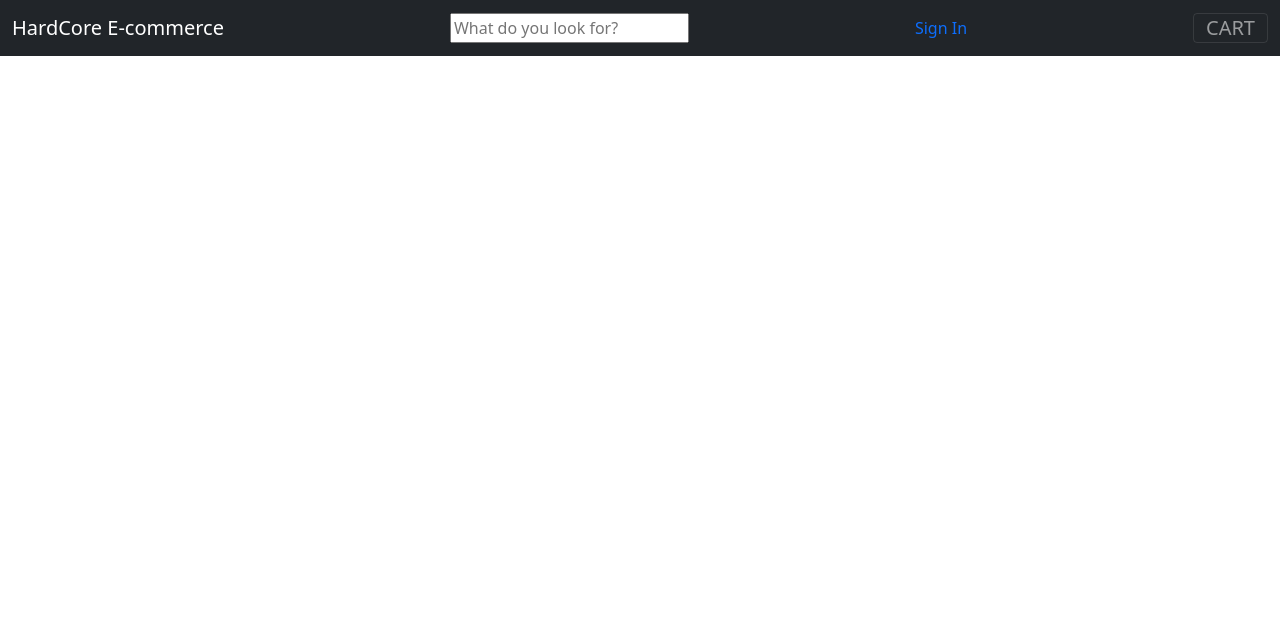
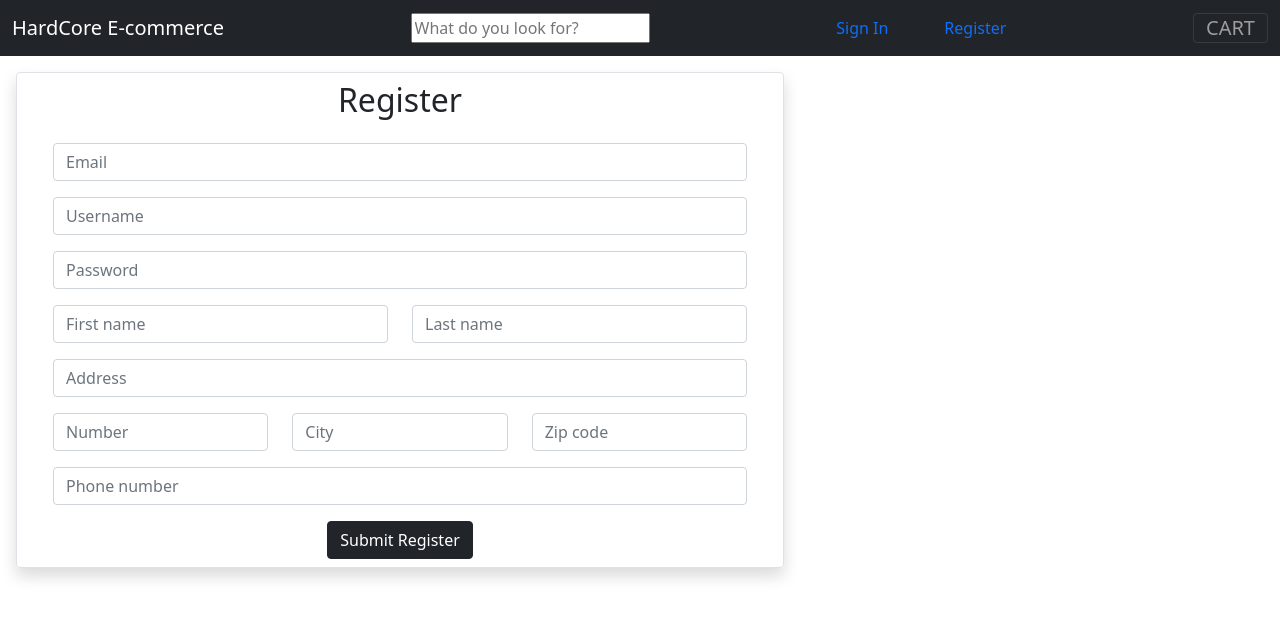
Before and after one commit to hardcore-devs/ecommerce, a React (Create React App) app in the folder ecommerce-react/: page /register in a window 1280 px wide. Shown: the top 618 px of the page. Built offline with nearby package versions, Linux system fonts and the light colour scheme; no server answers.

Commit message:
end 18:00 21-03

```diff
--- a/ecommerce-react/public/index.html
+++ b/ecommerce-react/public/index.html
@@ -7,7 +7,7 @@
     <meta name="theme-color" content="#000000" />
     <meta
       name="description"
-      content="Web site created using create-react-app"
+      content="HardCore ecommerce make for study"
     />
     <link rel="apple-touch-icon" href="%PUBLIC_URL%/logo192.png" />
     <!--
@@ -25,7 +25,7 @@
       Learn how to configure a non-root public URL by running `npm run build`.
     -->
     <link href="https://cdn.jsdelivr.net/npm/bootstrap@5.1.3/dist/css/bootstrap.min.css" rel="stylesheet" integrity="sha384-1BmE4kWBq78iYhFldvKuhfTAU6auU8tT94WrHftjDbrCEXSU1oBoqyl2QvZ6jIW3" crossorigin="anonymous">
-    <title>React App</title>
+    <title>HardCore ecommerce</title>
   </head>
   <body>
     <noscript>You need to enable JavaScript to run this app.</noscript>
--- a/ecommerce-react/src/App.js
+++ b/ecommerce-react/src/App.js
@@ -9,6 +9,7 @@ import Signin from "./components/signin/Signin";
 import Product from "./components/body/products/Product";
 import Profile from "./components/profile/Profile";
 import Checkout from "./components/checkout/Checkout";
+import Signup from "./components/singup/Signup";
 
 function App() {
   // states
@@ -16,7 +17,7 @@ function App() {
   const [searchField, setSearchField] = useState("");
   const [isLogin, setLogin] = useState(false);
   const [userId,setUserId] = useState("");
-  const [cart,setCart] = useState([1,2,3]);
+  const [cart,setCart] = useState([]);
   const [actualProductId, setActualProductId] = useState("");
   const [favorites,setFavorites] = useState([]);
   const [totalValue, setTotalValue] = useState(0.0)
@@ -55,9 +56,7 @@ function App() {
       return previousFavState.filter((id)=>{return id !==itemId})
     })
   };
-  const sumValue = ()=>{
-
-  }
+  const sumValue = ()=>{}
 
 
   //catch products and fill productsstate
@@ -69,12 +68,11 @@ function App() {
 
   //
   const filteredProducts = products.filter((product) => {
-    return product.title.toLowerCase().includes(searchField.toLowerCase());
+    return product.title.toLowerCase().includes(searchField.toLowerCase()) || product.category.toLowerCase().includes(searchField.toLowerCase())
   });
   //
   return (
     <div className="App text-center">
-      <BrowserRouter>
       <NavBarP
         onSearchChange={onSearchChange}
         searchField={searchField}
@@ -83,9 +81,7 @@ function App() {
         rmCartItem={onRemoveFromCart}
         totalValue={totalValue}
       />
-
       <Routes>
-
         <Route path="/"
           element={<Body
             products={filteredProducts}
@@ -94,7 +90,6 @@ function App() {
             addToFav={onAddToFav} />
           }
         />
-
         <Route path="signin"
           element={
             <Signin
@@ -102,7 +97,6 @@ function App() {
             />
           }
         />
-
         <Route path="product/:id"
           element={
             <Product
@@ -111,7 +105,6 @@ function App() {
             />
           }
         />
-
         <Route path="profile"
           element={
             <Profile
@@ -119,7 +112,6 @@ function App() {
             />
           }
         />
-
         <Route path="checkout"
           element={
             <Checkout
@@ -130,11 +122,10 @@ function App() {
             />
           }
         />
+        <Route path="register" element={<Signup/>}/>
+      </Routes>
+      {/* <Footer /> */}
 
-      </Routes>
-
-      {/* <Footer /> */}
-      </BrowserRouter>
     </div>
   );
 }
--- a/ecommerce-react/src/components/NavBarP/CartContent.jsx
+++ b/ecommerce-react/src/components/NavBarP/CartContent.jsx
@@ -16,7 +16,7 @@ export const CartContent=({cart,rmCartItem})=>{
     return(
         <div>
             <ListGroup>
-                {itemcart}
+                {itemcart?itemcart:<p>you dont have ane products yet</p>}
             </ListGroup>
             <div>
 
--- a/ecommerce-react/src/components/NavBarP/CartItem.js
+++ b/ecommerce-react/src/components/NavBarP/CartItem.js
@@ -1,4 +1,5 @@
 import { useEffect, useState } from "react"
+import { Button } from "react-bootstrap";
 
 const CartItem=({itemId, rmCartItem})=>{
 
@@ -21,7 +22,7 @@ const CartItem=({itemId, rmCartItem})=>{
             <img alt="item" src={product.image} width="50px"className="p-1"/>
             <div className="p-1">{product.title || "title" }</div>
             <div className="p-1">{product.price}</div>
-            <button onClick={rmItemHandler}>x</button>
+            <Button variant="dark" onClick={rmItemHandler}>x</Button>
         </div>
 
     )
--- a/ecommerce-react/src/components/NavBarP/NavBarP.jsx
+++ b/ecommerce-react/src/components/NavBarP/NavBarP.jsx
@@ -1,8 +1,10 @@
 // import "./NavBarP.css"
 
-import { Navbar,Container,Offcanvas, NavLink } from "react-bootstrap";
+import { Navbar,Container,Offcanvas,NavLink} from "react-bootstrap";
+import { Link  } from "react-router-dom";
 
 import { CartContent } from "./CartContent";
+import UserConnection from "./UserConnection";
 
 
 const NavBarP = ({onSearchChange,isLogin,cart, rmCartItem}) =>{
@@ -15,6 +17,17 @@ const NavBarP = ({onSearchChange,isLogin,cart, rmCartItem}) =>{
         <Navbar bg="dark" variant="dark" expand={false} sticky="top">
             <Container fluid>
                 <Navbar.Brand href="/">HardCore E-commerce</Navbar.Brand>
+                {/* <InputGroup className="mb-3">
+                    <FormControl
+                    placeholder="Search"
+                    aria-label="Search"
+                    aria-describedby="basic-addon2"
+                    onChange={onSearchAction}
+                    />
+                    <Button variant="outline-secondary" id="button-addon2">
+                    Button
+                    </Button>
+                </InputGroup> */}
                 <form>
                 <input
                 type="search"
@@ -22,10 +35,8 @@ const NavBarP = ({onSearchChange,isLogin,cart, rmCartItem}) =>{
                 onChange={onSearchAction}/>
                 {/* <input type="submit">submit</input> */}
                 </form>
-                {isLogin?
-                <NavLink href='/profile'>Profile</NavLink>
-                :<NavLink href='/signin'>Sign In</NavLink>
-                }
+                <UserConnection isLogin={isLogin}/>
+
 
                 <Navbar.Toggle aria-controls="offcanvasNavbar" > CART</Navbar.Toggle>
                 <Navbar.Offcanvas
@@ -40,7 +51,9 @@ const NavBarP = ({onSearchChange,isLogin,cart, rmCartItem}) =>{
                 <Offcanvas.Body>
                     <CartContent cart={cart} rmCartItem={rmCartItem}/>
 
-                    <a href="/checkout">Proceed to checkout</a>
+                    <NavLink href="checkout">checkout</NavLink>
+                    {/* <NavLink path="/checkout">Proceed to checkout</NavLink> */}
+
 
                 </Offcanvas.Body>
                 </Navbar.Offcanvas>
--- /dev/null
+++ b/ecommerce-react/src/components/NavBarP/UserConnection.js
@@ -0,0 +1,27 @@
+import { Col, NavLink, Row } from "react-bootstrap";
+
+const UserConnection = ({isLogin})=>{
+
+    if (isLogin){
+        return(
+            <NavLink href='profile'>Profile</NavLink>
+        )
+    } else {
+        return (
+            <div>
+                <Row >
+                    <Col>
+                    <NavLink href='signin'>Sign In</NavLink>
+                    </Col>
+
+                    <Col>
+                        <NavLink href="register">Register</NavLink>
+                    </Col>
+                </Row>
+            </div>
+        )
+    }
+
+
+};
+export default UserConnection;
--- a/ecommerce-react/src/components/signin/Signin.jsx
+++ b/ecommerce-react/src/components/signin/Signin.jsx
@@ -2,11 +2,11 @@ import { useState } from "react";
 import { Form, Button } from "react-bootstrap";
 
 const Signin = ({onLogin}) =>{
-    const [enteredEmail,setEnteredEmail]=useState("");
+    const [enteredUsername,setEnteredUsername]=useState("");
     const [enteredPassword,setEnteredPassword] = useState("")
 
-    const onEmailChange = (event)=>{
-        setEnteredEmail(event.target.value)
+    const onUsernameChange = (event)=>{
+        setEnteredUsername(event.target.value)
     }
     const onPasswordChange = (event)=>{
         setEnteredPassword(event.target.value)
@@ -18,27 +18,27 @@ const Signin = ({onLogin}) =>{
             method: "POST",
             headers: {'Content-Type':'Application/json'},
             body: JSON.stringify({
-                username: enteredEmail,
+                username: enteredUsername,
                 password: enteredPassword
             })
         })
         .then(res=>res.json())
-        .then(user=> {
-            if (user.id){
-                onLogin(user.id)
-            }
-        })
-        .catch(err=>console.log(err))
+        .then(json=> console.log(json))
+        //     if (user.id){
+        //         onLogin(user.id)
+        //     } else {
+        //         console.log("user dont exist")
+        //     }
+        // })
+        // .catch(err=>console.log(err))
     }
     return(
         <div className="container position-absolute top-50 start-50 translate-middle shadow p-4 rounded text-start" style={{"width":"30rem"}}>
             <Form >
                 <Form.Group className="mb-3" controlId="formBasicEmail">
-                    <Form.Label>Email address</Form.Label>
-                    <Form.Control type="email" placeholder="Enter email" onChange={onEmailChange}/>
-                    <Form.Text className="text-muted">
-                    We'll never share your email with anyone else.
-                    </Form.Text>
+                    <Form.Label>Username</Form.Label>
+                    <Form.Control type="name" placeholder="Enter username" onChange={onUsernameChange}/>
+
                 </Form.Group>
 
                 <Form.Group className="mb-3" controlId="formBasicPassword">
@@ -49,10 +49,10 @@ const Signin = ({onLogin}) =>{
                     <Form.Check type="checkbox" label="Check me out" />
                 </Form.Group>
                 <div className="d-flex justify-content-around">
-                <Button variant="dark" type="submit">
+                <Button variant="dark"  onClick={onSigninSubmit}>
                     Sign in
                 </Button>
-                <Button variant="dark" onClick={onSigninSubmit}>Sign Up</Button>
+                <Button variant="dark" ><a href="register">Register</a></Button>
                 </div>
 
             </Form>
--- /dev/null
+++ b/ecommerce-react/src/components/singup/Signup.js
@@ -0,0 +1,146 @@
+import {  useState } from "react";
+import { Button, Col, Form, Row } from "react-bootstrap";
+
+const Signup =()=>{
+    const [email,setEmail]=useState("");
+    const [username,setUsername]=useState("");
+    const [password,setPassword]=useState("");
+    const [name,setName]=useState({firstname:"",lastname:""});
+    const [address,setAddress]=useState({
+        city:"",
+        street:"",
+        number:"",
+        zipcode:"",
+        geolocation:{lat:"",long:""}
+    });
+    const [phone,setPhone]=useState("");
+
+    const onEmailChange=(event)=>{
+        setEmail(event.target.value)
+    }
+    const onUsernameChange=(event)=>{
+        setUsername(event.target.value)
+    }
+    const onPasswordChange=(event)=>{
+        setPassword(event.target.value)
+    }
+    const onFirstnameChange=(event)=>{
+        let firstName = event.target.value
+        setName((prevState)=>{return{...prevState,firstname:firstName}})
+    }
+    const onLastnameChange=(event)=>{
+        let lastName = event.target.value
+        setName((prevState)=>{return{...prevState,lastname:lastName}})
+    }
+    const onCityChange=(event)=>{
+        let city = event.target.value
+        setAddress((prevState)=>{return {...prevState,city:city}})
+    }
+    const onStreetChange=(event)=>{
+        let street = event.target.value
+        setAddress((prevState)=>{return {...prevState,street:street}})
+    }
+    const onNumberChange=(event)=>{
+        let number = event.target.value
+        setAddress((prevState)=>{return {...prevState,number:number}})
+    }
+    const onZipChange=(event)=>{
+        let zip = event.target.value
+        setAddress((prevState)=>{return {...prevState,zipcode:zip}})
+    }
+    const onPhoneChange=(event)=>{
+        setPhone(event.target.value)
+    }
+
+
+
+
+
+    const onSubmitRegister =()=>{
+        fetch('https://fakestoreapi.com/users',{
+            method:"POST",
+            headers: {"Content-Type": "application/json"},
+            body:JSON.stringify(
+                {
+                    email:email,
+                    username:username,
+                    password:password,
+                    name:{
+                        firstname:name.firstname,
+                        lastname:name.lastname
+                    },
+                    address:{
+                        city:address.city,
+                        street:address.street,
+                        number:3,
+                        zipcode:address.zipcode,
+                        geolocation:{
+                            lat: address.geolocation.lat,
+                            long: address.geolocation.long
+                        }
+                    },
+                    phone:phone
+                }
+            )
+        })
+        .then(res=>res.json())
+        .then(json=>{return console.log(json)})
+    }
+
+
+    return (
+        <div style={{'width':'50rem'}} className="d-flex justify-content-center">
+            <Form className="container m-3 p-2 border rounded shadow">
+                <Row><Col><h2>Register</h2></Col></Row>
+                <Row className="m-3">
+                <Col><Form.Control type="email"placeholder="Email" onChange={onEmailChange}/></Col>
+
+                </Row>
+                <Row className="m-3">
+                    <Col><Form.Control placeholder="Username" onChange={onUsernameChange}/></Col>
+
+                </Row>
+                <Row className="m-3">
+                    <Col><Form.Control type="password" placeholder="Password" onChange={onPasswordChange}/></Col>
+
+                </Row>
+                <Row className="m-3">
+                    <Col>
+
+                        <Form.Control placeholder="First name" onChange={onFirstnameChange}/>
+                    </Col>
+                    <Col>
+                        <Form.Control placeholder="Last name" onChange={onLastnameChange}/>
+                    </Col>
+
+                </Row>
+                <Row className="m-3">
+                    <Col><Form.Control placeholder="Address" onChange={onStreetChange}/></Col>
+
+
+                </Row>
+
+                <Row className="m-3">
+                    <Col><Form.Control placeholder="Number" onChange={onNumberChange} /></Col>
+                    <Col>
+                        <Form.Control placeholder="City" onChange={onCityChange}/>
+                    </Col>
+
+                    <Col>
+                        <Form.Control placeholder="Zip code" onChange={onZipChange}/>
+                    </Col>
+                </Row>
+                <Row className="m-3">
+                    <Col>
+                        <Form.Control placeholder="Phone number" onChange={onPhoneChange}/>
+                    </Col>
+                </Row>
+                <Button variant="dark" onClick={onSubmitRegister}>
+                    Submit Register
+                </Button>
+
+            </Form>
+        </div>
+    )
+};
+export default Signup;
--- a/ecommerce-react/src/index.js
+++ b/ecommerce-react/src/index.js
@@ -4,12 +4,13 @@ import './index.css';
 import App from './App';
 import reportWebVitals from './reportWebVitals';
 import 'bootstrap/dist/css/bootstrap.min.css';
+import { BrowserRouter } from 'react-router-dom';
 
 
 ReactDOM.render(
-
-    <App />,
-
+  <BrowserRouter>
+    <App />
+  </BrowserRouter>,
   document.getElementById('root')
 );
 
```
Also changed, not shown: ecommerce-react/src/components/body/products/ProductCard.jsx (+10 -9 lines), ecommerce-react/src/components/checkout/Checkout.js (+26 -15 lines), ecommerce-react/src/components/profile/Profile.jsx (+24 -2 lines).
